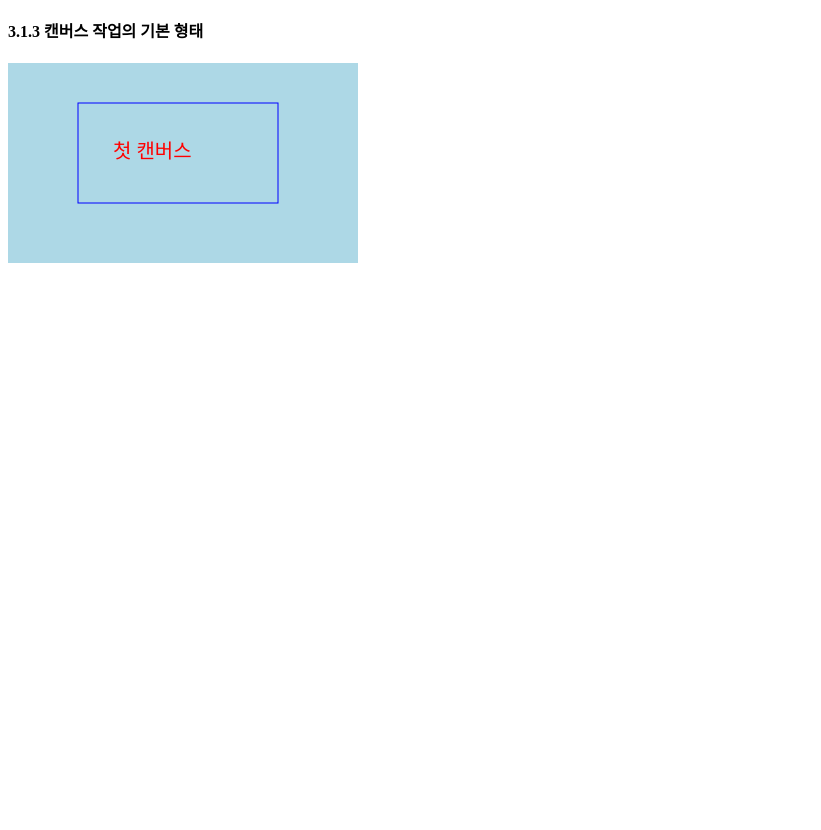
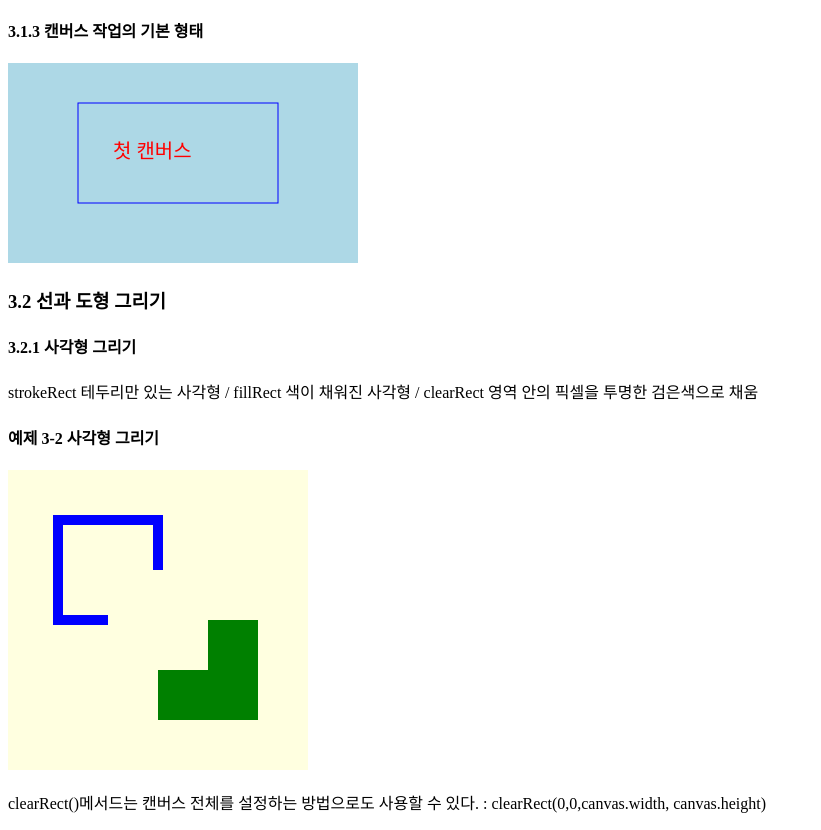
Before and after one commit to hwahyeon/knou-computer, a plain HTML site: page HTML5/03.Canvas.html in a window 1280 px wide. Shown: the part 755-1585 px from the top of the page, without its empty margins (0-821 px from the left). Before the commit the page ends 1030 px from the top, so only its background shows below. Drawn offline with Linux system fonts and the light colour scheme.

Commit message:
update 3-2

```diff
--- a/HTML5/03.Canvas.html
+++ b/HTML5/03.Canvas.html
@@ -24,13 +24,20 @@
         <p>캔버스를 생성했으면, 캔버스 id를 통해 캔버스 객체를 얻어낸 후, 이 객체로부터 캔버스 컨텍스트 객체를 구해야 한다. 컨텍스트를 통해 실제 그리는 기능 등이 처리된다. 컨텍스트는 getContext("2d")메서드를 사용한다.</p>
 
         <h4>3.1.3 캔버스 작업의 기본 형태</h4>
-        <canvas id="myCanvas31" width="350" height="200" style="background-color: lightblue;">
+        <canvas id="myCanvas0301" width="350" height="200" style="background-color: lightblue;">
             이 브라우저는 HTML5의 canvas를 지원하지 않습니다.
         </canvas>
+
+        <h3>3.2 선과 도형 그리기</h3>
+        <h4>3.2.1 사각형 그리기</h4>
+        <p>strokeRect 테두리만 있는 사각형 / fillRect 색이 채워진 사각형 / clearRect 영역 안의 픽셀을 투명한 검은색으로 채움</p>
+        <h4>예제 3-2 사각형 그리기</h4>
+        <canvas id="myCanvas0302"></canvas>
+        <p>clearRect()메서드는 캔버스 전체를 설정하는 방법으로도 사용할 수 있다. : clearRect(0,0,canvas.width, canvas.height)</p>
     </div>
-
     <!--Script-->
     <script src="./js/03-01.js"></script>
+    <script src="./js/03-02.js"></script>
     <!--//Script-->
 </body>
 </html>
--- a/HTML5/js/03-01.js
+++ b/HTML5/js/03-01.js
@@ -1,5 +1,5 @@
 // 3-1
-var canvas = document.getElementById("myCanvas31");
+var canvas = document.getElementById("myCanvas0301");
 var context = canvas.getContext("2d");
 
 context.font = "20px 굴림체";
--- /dev/null
+++ b/HTML5/js/03-02.js
@@ -0,0 +1,14 @@
+// 3-2
+var canvas = document.getElementById("myCanvas0302");
+var context = canvas.getContext("2d");
+
+canvas.width = 300; canvas.height = 300;
+canvas.style.backgroundColor = "lightyellow";
+
+context.lineWidth = 10;
+context.strokeStyle = "blue";
+context.fillStyle = "green";
+
+context.strokeRect(50,50,100,100);
+context.fillRect(150,150,100,100);
+context.clearRect(100,100,100,100);
```
